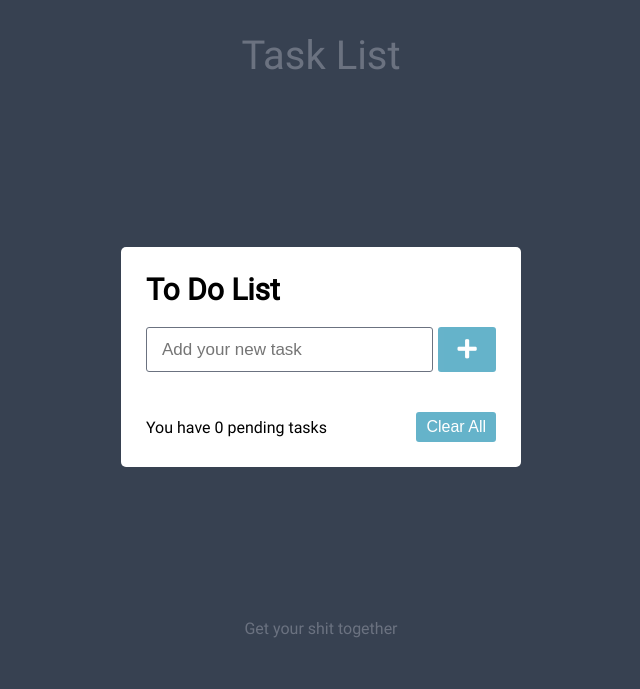
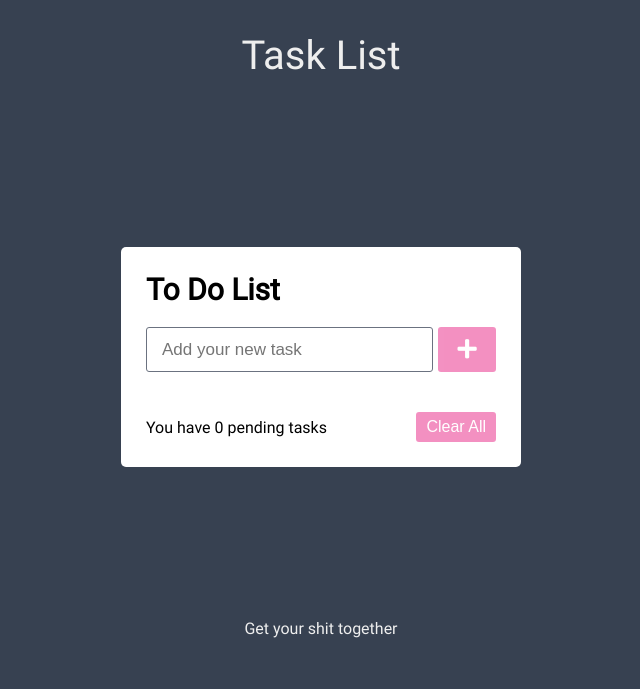
Before and after one commit to juanardanaz/planner, a plain HTML site: page index.html in a window 1280 px wide. Shown: the whole page, without its empty margins (319-959 px from the left). Drawn offline with Linux system fonts and the light colour scheme.

Commit message:
constrast adjustment

```diff
--- a/index.html
+++ b/index.html
@@ -18,14 +18,14 @@
             <h2>To Do List</h2>
             <div class="inputfield">
                 <input type="text" placeholder="Add your new task" id="inputBox">
-                <button id="addBtn"><i class="fas fa-plus"></i></button>
+                <button class="addbutton" id="addBtn"><i class="fas fa-plus"></i></button>
             </div>
             <ul class="todolist" id="todoList">
                 <!-- Info comes from localstorage -->
             </ul>
             <div class="tasksign">
                 <p>You have <span class="pendingnumb" id="pendingNumb"></span> pending tasks</p>
-                <button id="deleteAll">Clear All</button>
+                <button class="deleteAllButton" id="deleteAll">Clear All</button>
             </div>
         </div>
     </main>
--- a/style/style.css
+++ b/style/style.css
@@ -44,7 +44,7 @@ header h1 {
     font-size: 2.5rem;
     font-weight: 300;
     margin-bottom: 1rem;
-    color: #6B7280;
+    color: #EEE;
     font-family: 'Roboto';
     text-align: center;
 }
@@ -85,7 +85,7 @@ header h1 {
     height: 100%;
     border: none;
     outline: none;
-    background: #0081a7;
+    background: #EC4899;
     color: #FFFF;
     font-size: 22px;
     cursor: pointer;
@@ -145,7 +145,7 @@ header h1 {
 .tasksign button{
     border: none;
     outline: none;
-    background: #0081a7;
+    background: #EC4899;
     color: #FFFF;
     font-size: 16px;
     cursor: pointer;
@@ -172,7 +172,7 @@ footer {
 footer p {
     font-size: 1rem;
     font-weight: 300;
-    color: #6B7280;
+    color: #EEE;
     margin-bottom: 1rem;
 }
 
```
